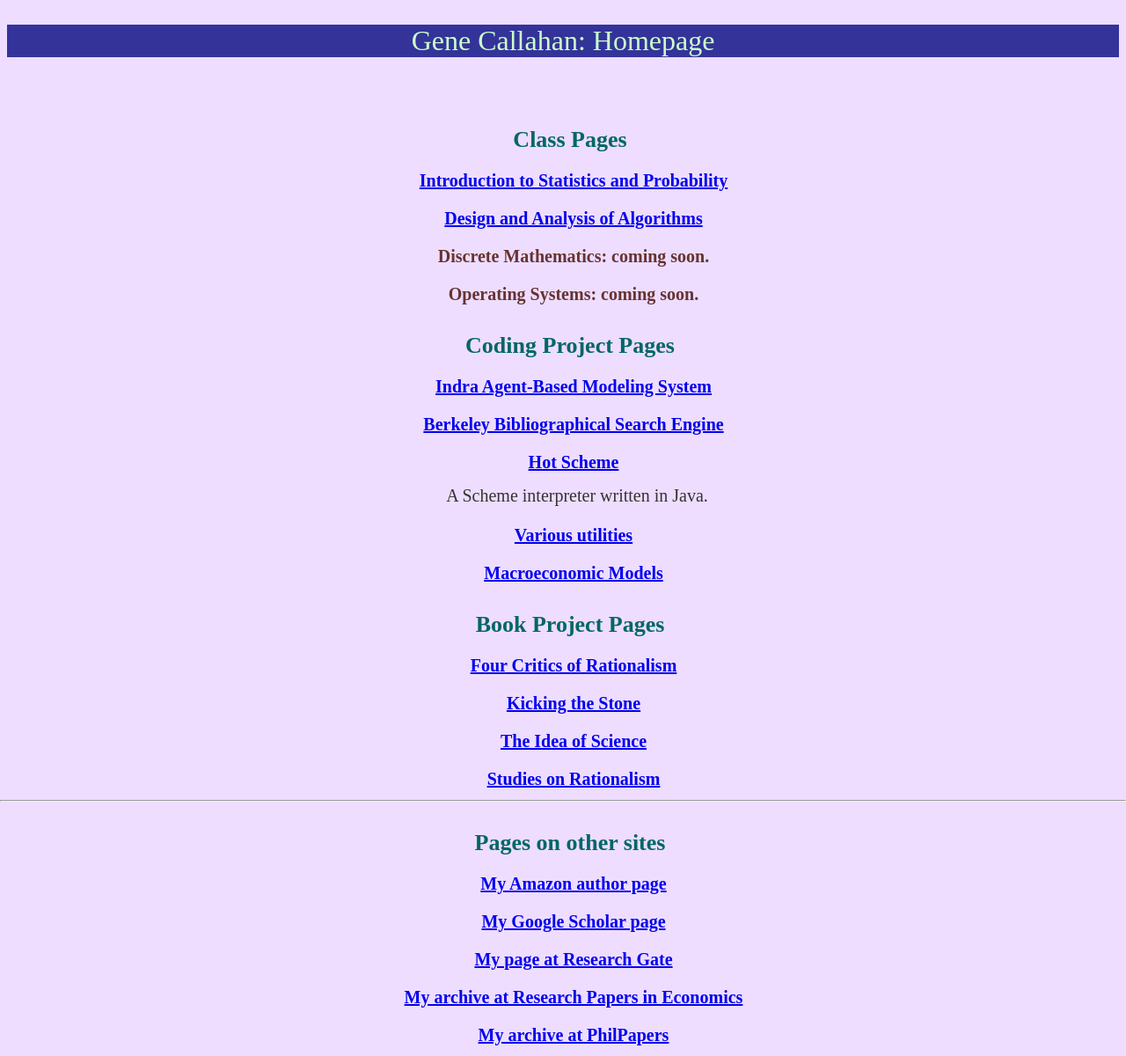
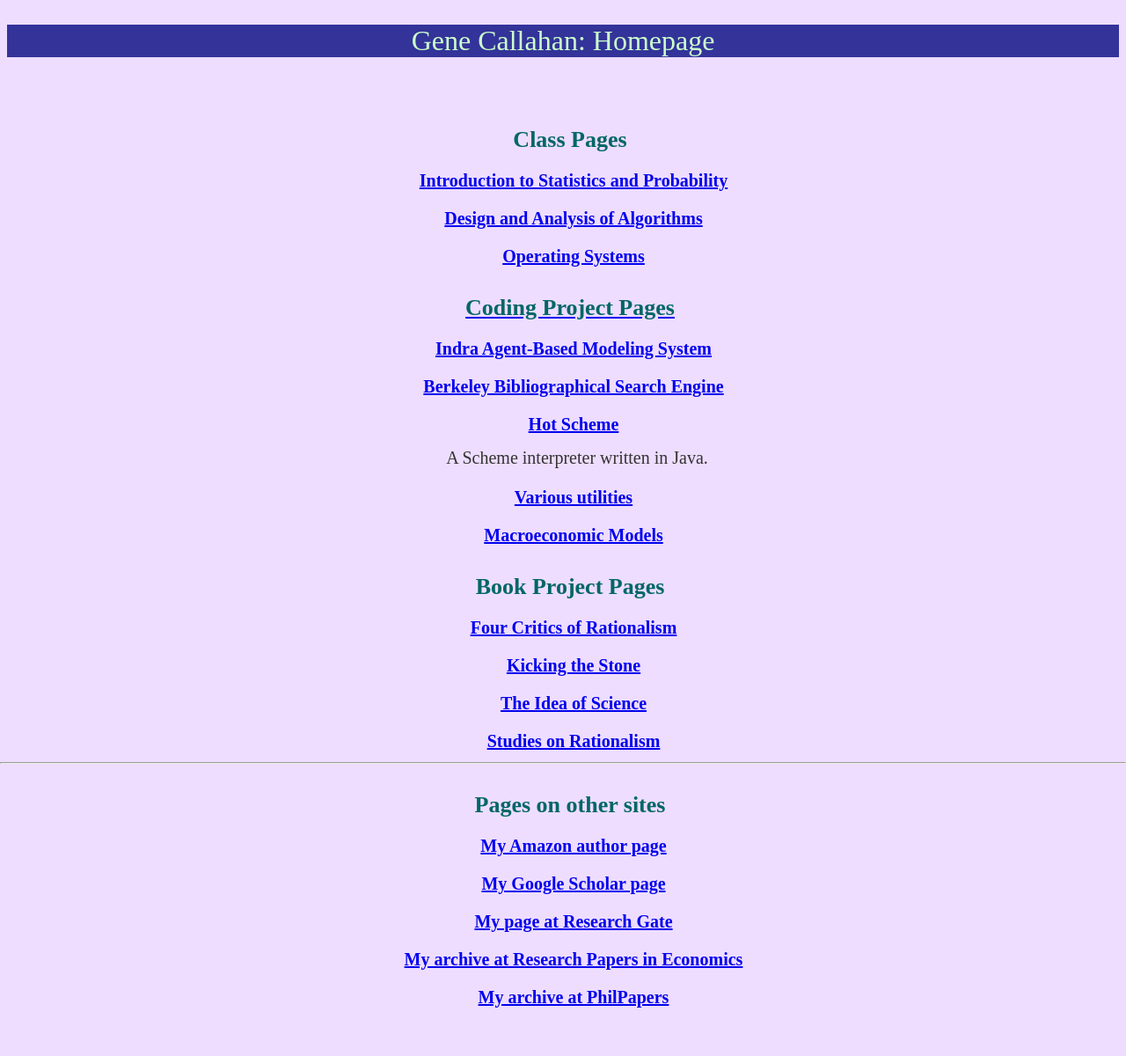
Before and after one commit to gcallah/gcallah.github.io, a Jekyll site: the page index.html, which Jekyll copies as it is, in a window 1280 px wide. Shown: the whole page at 88% size. Built offline with Jekyll 4.4.1, drawn with Linux system fonts in a browser that asks for light colours; after the commit the page ends 1157 px from its top, so only the background shows below that.

Commit message:
Adding operating systems.

```diff
--- a/index.html
+++ b/index.html
@@ -22,23 +22,20 @@
                 </h2>
 
                     <h3>
-                        <a href="https://gcallah.github.io/statistics/index.html">
+                        <a href="statistics/index.html">
                         Introduction to Statistics and Probability
                         </a>
                     </h3>
 
                     <h3>
-                        <a href="https://gcallah.github.io/algorithms/index.html">
+                        <a href="algorithms/index.html">
                         Design and Analysis of Algorithms
                         </a>
                     </h3>
 
                     <h3>
-                        Discrete Mathematics: coming soon.
-                    </h3>
-
-                    <h3>
-                        Operating Systems: coming soon.
+                        <a href="OperatingSystems/index.html">
+                        Operating Systems
                     </h3>
 
                 <h2>
```
